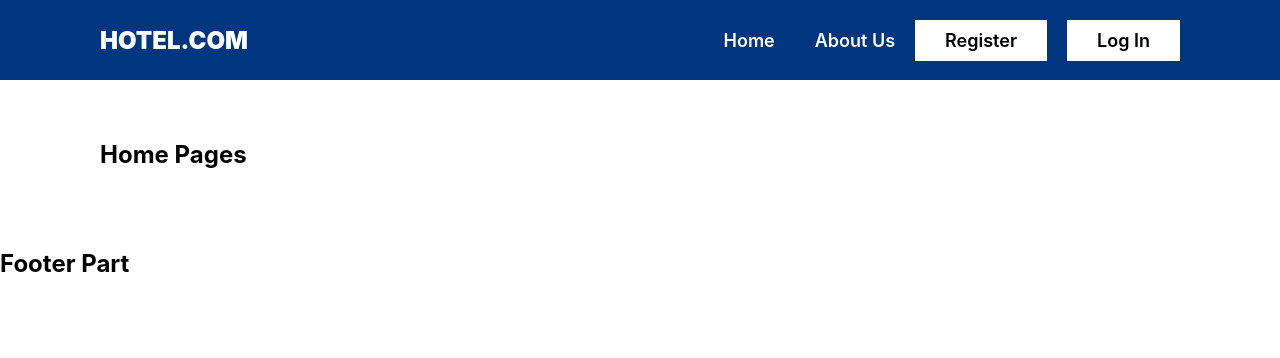
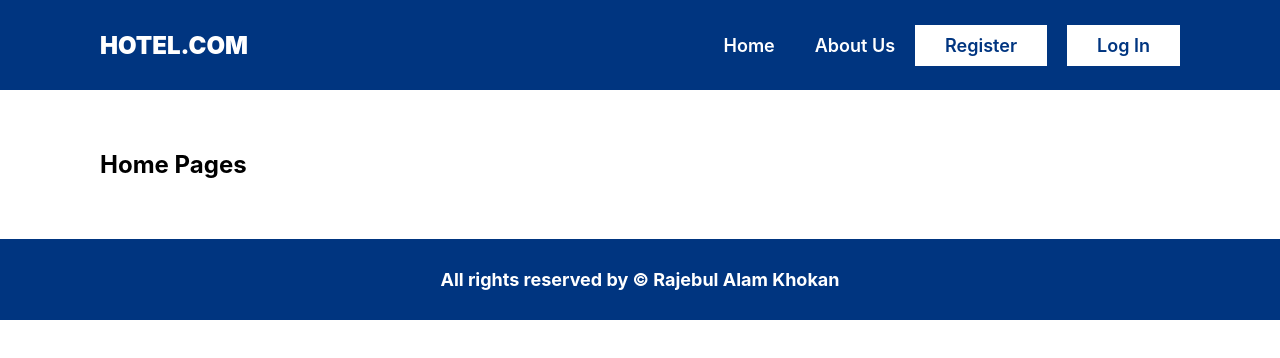
Before and after one commit to Rajebulalam/hotel-booking, a React (Create React App) app: page / in a window 1280 px wide. Shown: the top 358 px of the page. Built offline with nearby package versions, Linux system fonts and the light colour scheme.

Commit message:
Create Custom Hooks

```diff
--- /dev/null
+++ b/src/Hooks/UseSingle.js
@@ -0,0 +1,16 @@
+import { useEffect, useState } from "react";
+
+const UseSingle = () => {
+    const [singleRoom, setRoom] = useState([]);
+
+    useEffect(() => {
+        fetch('single.json')
+            .then(res => res.json())
+            .then(data => setRoom(data))
+    }, [])
+
+    return [singleRoom, setRoom];
+
+}
+
+export default UseSingle;
--- a/src/Pages/Footer/Footer.css
+++ b/src/Pages/Footer/Footer.css
@@ -0,0 +1,11 @@
+.footer-container{
+    background-color: #003580;
+    padding: 30px 100px;
+    text-align: center;
+}
+.footer-container p{
+    color: #fff;
+    font-size: 18px;
+    font-weight: 700;
+    margin: 0;
+}
--- a/src/Pages/Footer/Footer.js
+++ b/src/Pages/Footer/Footer.js
@@ -3,8 +3,8 @@ import './Footer.css';
 
 const Footer = () => {
     return (
-        <div>
-            <h2>Footer Part</h2>
+        <div className='footer-container'>
+            <p>All rights reserved by &copy; Rajebul Alam Khokan</p>
         </div>
     );
 };
--- a/src/Pages/Header/Header.css
+++ b/src/Pages/Header/Header.css
@@ -3,7 +3,7 @@
    align-items: center;
    justify-content: space-between;
    padding: 0 100px;
-   height: 80px;
+   height: 90px;
    background-color: #003580;
 }
 .logo a{
@@ -21,9 +21,12 @@ nav a{
 }
 .register, .login{
     background-color: #fff;
-    color: #000;
+    color: #003580;
     padding: 10px 30px;
     margin-right: 20px;
+}
+.register:hover, .login:hover{
+    background-color: rgba(255, 255, 255, 0.949);
 }
 .login{
     margin-right: 0;
--- a/src/Pages/Home/Home.js
+++ b/src/Pages/Home/Home.js
@@ -1,7 +1,11 @@
 import React from 'react';
+import UseSingle from '../../Hooks/UseSingle';
 import './Home.css';
 
 const Home = () => {
+
+    const [singleRoom, setRoom] = UseSingle();
+
     return (
         <div className='home-container'>
             <h2>Home Pages</h2>
```
Also changed, not shown: src/Hooks/UseConference.js (added, +15 -0 lines), src/Hooks/UseDouble.js (added, +15 -0 lines), src/Hooks/UseMeeting.js (added, +15 -0 lines), public/conference.json (renamed from src/Pages/Header/conference.json).
